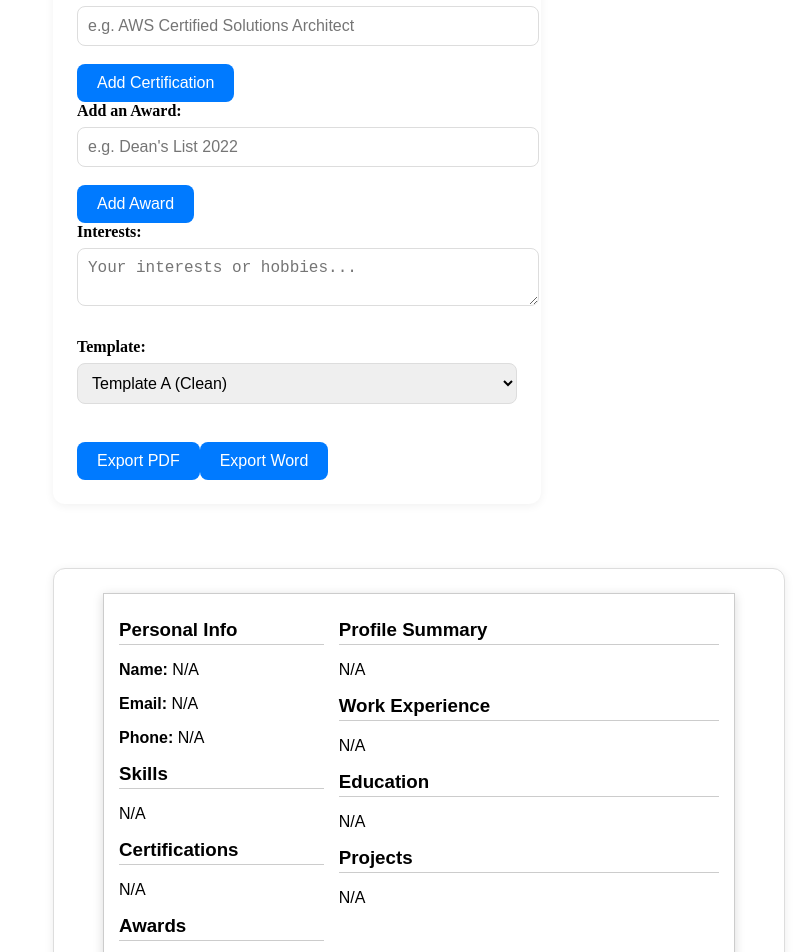
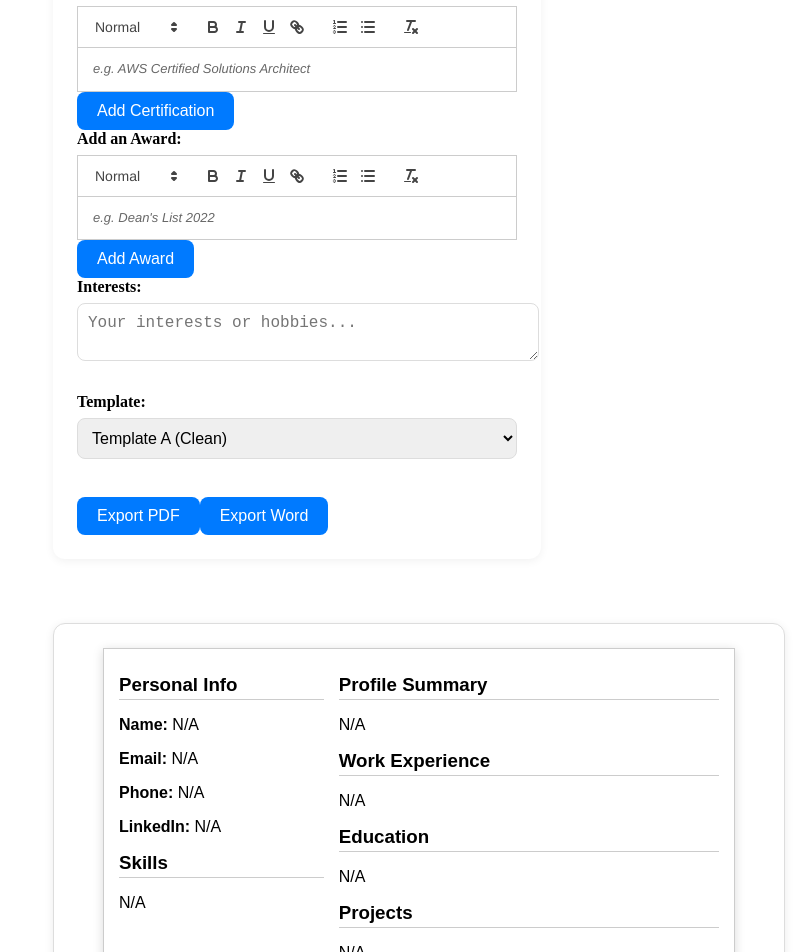
Before and after one commit to Zagitalc/OnClickCV, a React (Create React App) app in the folder client/: page / in a window 1280 px wide. Shown: the part 1440-2392 px from the top of the page, without its empty margins (485-1280 px from the left). Built offline with nearby package versions, Linux system fonts and the light colour scheme.

Commit message:
cert and award optional design

```diff
--- a/client/src/components/CVForm.js
+++ b/client/src/components/CVForm.js
@@ -5,8 +5,8 @@ import "react-quill/dist/quill.snow.css";
 const CVForm = ({ cvData, setCvData, template, setTemplate }) => {
     // Local state for adding new skills
     const [newSkill, setNewSkill] = useState("");
-    const [newCert, setNewCert] = useState("");
-    const [newAward, setNewAward] = useState("");
+    const [newCert, setNewCert] = useState(""); // now stores HTML
+    const [newAward, setNewAward] = useState(""); // now stores HTML
 
     // Local state for adding new education entry
     const [newEdu, setNewEdu] = useState({
@@ -87,8 +87,8 @@ const CVForm = ({ cvData, setCvData, template, setTemplate }) => {
        CERTIFICATIONS: ADD/REMOVE LOGIC
        ========================= */
     const handleAddCert = () => {
-        if (!newCert.trim()) return;
-        const updatedCerts = [...(cvData.certifications || []), newCert.trim()];
+        if (!newCert || newCert === "<p><br></p>") return;
+        const updatedCerts = [...(cvData.certifications || []), newCert];
         setCvData({ ...cvData, certifications: updatedCerts });
         setNewCert("");
     };
@@ -102,8 +102,8 @@ const CVForm = ({ cvData, setCvData, template, setTemplate }) => {
        AWARDS: ADD/REMOVE LOGIC
        ========================= */
     const handleAddAward = () => {
-        if (!newAward.trim()) return;
-        const updatedAwards = [...(cvData.awards || []), newAward.trim()];
+        if (!newAward || newAward === "<p><br></p>") return;
+        const updatedAwards = [...(cvData.awards || []), newAward];
         setCvData({ ...cvData, awards: updatedAwards });
         setNewAward("");
     };
@@ -349,10 +349,10 @@ const CVForm = ({ cvData, setCvData, template, setTemplate }) => {
             {/* Certifications */}
             <div>
                 <label>Add a Certification:</label>
-                <input
-                    type="text"
+                <ReactQuill
+                    theme="snow"
                     value={newCert}
-                    onChange={(e) => setNewCert(e.target.value)}
+                    onChange={setNewCert}
                     placeholder="e.g. AWS Certified Solutions Architect"
                 />
                 <button type="button" onClick={handleAddCert}>Add Certification</button>
@@ -360,11 +360,14 @@ const CVForm = ({ cvData, setCvData, template, setTemplate }) => {
                     <ul className="skills-list">
                         {cvData.certifications.map((cert, idx) => (
                             <li key={idx}>
-                                {cert}
+                                <div dangerouslySetInnerHTML={{ __html: cert }} />
                                 <button
                                     type="button"
                                     className="delete-btn"
-                                    onClick={() => handleRemoveCert(idx)}
+                                    onClick={() => {
+                                        const updatedCerts = cvData.certifications.filter((_, i) => i !== idx);
+                                        setCvData({ ...cvData, certifications: updatedCerts });
+                                    }}
                                     aria-label="Delete certification"
                                 >
                                     Remove
@@ -378,10 +381,10 @@ const CVForm = ({ cvData, setCvData, template, setTemplate }) => {
             {/* Awards */}
             <div>
                 <label>Add an Award:</label>
-                <input
-                    type="text"
+                <ReactQuill
+                    theme="snow"
                     value={newAward}
-                    onChange={(e) => setNewAward(e.target.value)}
+                    onChange={setNewAward}
                     placeholder="e.g. Dean's List 2022"
                 />
                 <button type="button" onClick={handleAddAward}>Add Award</button>
@@ -389,11 +392,14 @@ const CVForm = ({ cvData, setCvData, template, setTemplate }) => {
                     <ul className="skills-list">
                         {cvData.awards.map((award, idx) => (
                             <li key={idx}>
-                                {award}
+                                <div dangerouslySetInnerHTML={{ __html: award }} />
                                 <button
                                     type="button"
                                     className="delete-btn"
-                                    onClick={() => handleRemoveAward(idx)}
+                                    onClick={() => {
+                                        const updatedAwards = cvData.awards.filter((_, i) => i !== idx);
+                                        setCvData({ ...cvData, awards: updatedAwards });
+                                    }}
                                     aria-label="Delete award"
                                 >
                                     Remove
--- a/client/src/components/CVPreview.js
+++ b/client/src/components/CVPreview.js
@@ -7,14 +7,14 @@ const CVPreview = ({ cvData, template }) => {
         name,
         email,
         phone,
+        linkedin,
         summary,
         workExperience,
         education,
         skills,
         projects,
         certifications,
-        awards,
-        interests
+        awards
     } = cvData;
 
     return (
@@ -26,9 +26,9 @@ const CVPreview = ({ cvData, template }) => {
                     <p><strong>Name:</strong> {name || 'N/A'}</p>
                     <p><strong>Email:</strong> {email || 'N/A'}</p>
                     <p><strong>Phone:</strong> {phone || 'N/A'}</p>
+                    <p><strong>LinkedIn:</strong> {linkedin || 'N/A'}</p>
 
                     <h3>Skills</h3>
-                    {/* Fixed skills rendering to handle array data structure */}
                     {skills && skills.length > 0 ? (
                         <ul>
                             {skills.map((skill, idx) => (
@@ -39,26 +39,31 @@ const CVPreview = ({ cvData, template }) => {
                         <p>N/A</p>
                     )}
 
+                    {certifications && certifications.length > 0 && (
+                        <>
                             <h3>Certifications</h3>
-                    {certifications && certifications.length > 0 ? (
                             <ul>
                                 {certifications.map((cert, idx) => (
-                                <li key={idx}>{cert}</li>
+                                    <li key={idx}>
+                                        <span dangerouslySetInnerHTML={{ __html: cert }} />
+                                    </li>
                                 ))}
                             </ul>
-                    ) : <p>N/A</p>}
+                        </>
+                    )}
 
+                    {awards && awards.length > 0 && (
+                        <>
                             <h3>Awards</h3>
-                    {awards && awards.length > 0 ? (
                             <ul>
                                 {awards.map((award, idx) => (
-                                <li key={idx}>{award}</li>
+                                    <li key={idx}>
+                                        <span dangerouslySetInnerHTML={{ __html: award }} />
+                                    </li>
                                 ))}
                             </ul>
-                    ) : <p>N/A</p>}
-
-                    <h3>Interests</h3>
-                    {interests ? <p>{interests}</p> : null}
+                        </>
+                    )}
                 </div>
 
                 {/* Right Column */}
@@ -72,20 +77,27 @@ const CVPreview = ({ cvData, template }) => {
                     <h3>Education</h3>
                     {education && education.length > 0 ? (
                         education.map((edu, idx) => (
-                            <div key={idx} className="education-entry">
-                                <p><strong>Degree:</strong> {edu.degree}</p>
-                                <p><strong>School:</strong> {edu.school}</p>
-                                <p><strong>Location:</strong> {edu.location}</p>
-                                <p><strong>Dates:</strong> {edu.startDate} - {edu.endDate}</p>
+                            <div key={idx} className="education-entry" style={{ marginBottom: 18 }}>
+                                <div style={{ fontWeight: 700, fontSize: "1.15em", marginBottom: 2 }}>
+                                    {edu.school}
+                                </div>
+                                {edu.degree && (
+                                    <div style={{ marginBottom: 2 }}>{edu.degree}</div>
+                                )}
+                                {edu.location && (
+                                    <div style={{ marginBottom: 2 }}>{edu.location}</div>
+                                )}
+                                {(edu.startDate || edu.endDate) && (
+                                    <div style={{ color: "#888", fontSize: "0.95em", marginBottom: 2 }}>
+                                        {edu.startDate}{edu.startDate && edu.endDate ? " - " : ""}{edu.endDate}
+                                    </div>
+                                )}
                                 {edu.additionalInfo && (
-                                    <div>
-                                        <strong>Details:</strong>
-                                        {/* Render HTML from Quill with security consideration */}
                                     <div
+                                        style={{ marginBottom: 2 }}
                                         dangerouslySetInnerHTML={{ __html: edu.additionalInfo }}
                                         className="education-details"
                                     />
-                                    </div>
                                 )}
                             </div>
                         ))
```
Lines whose indentation alone changed are shown as unchanged.
